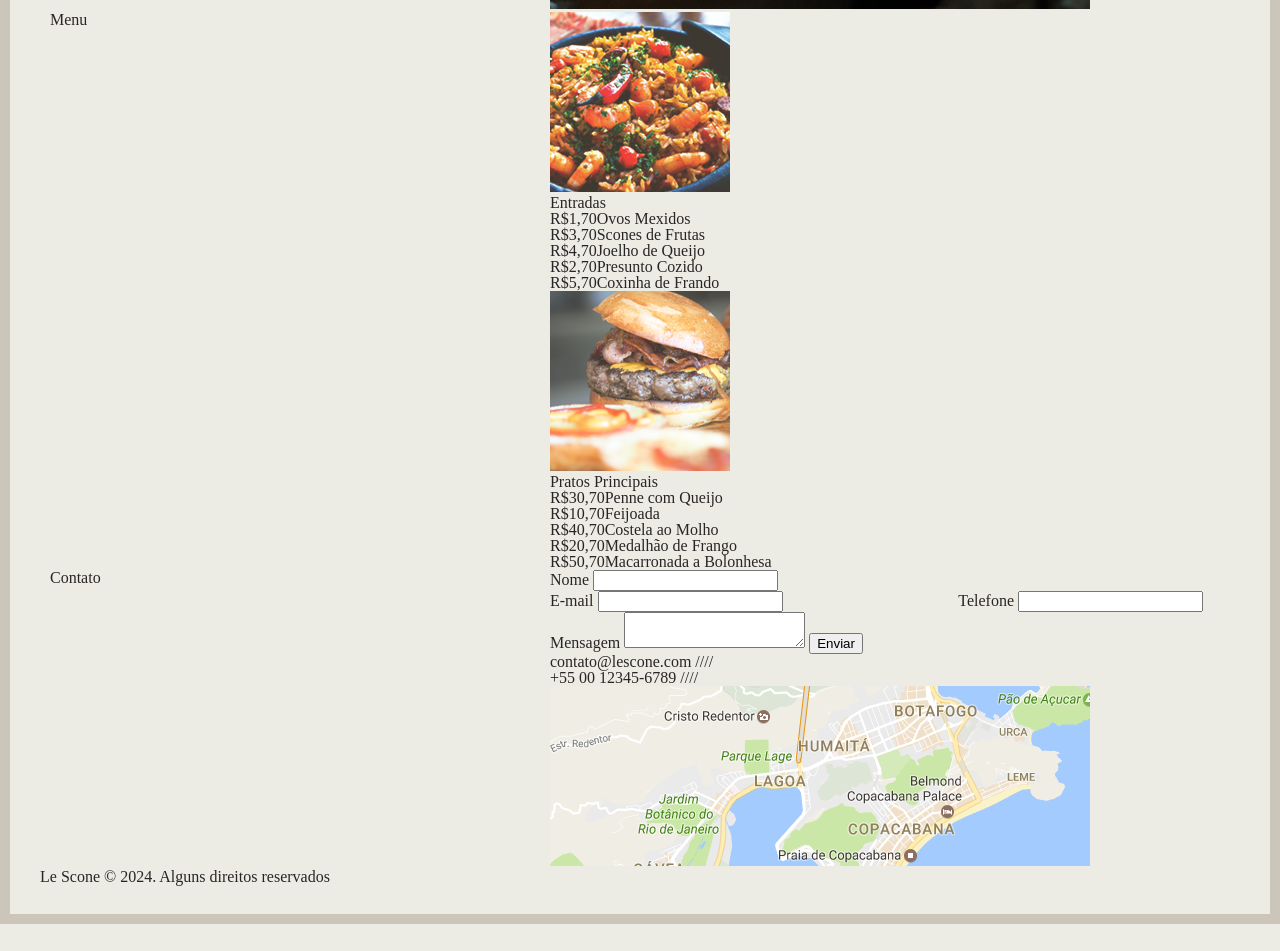
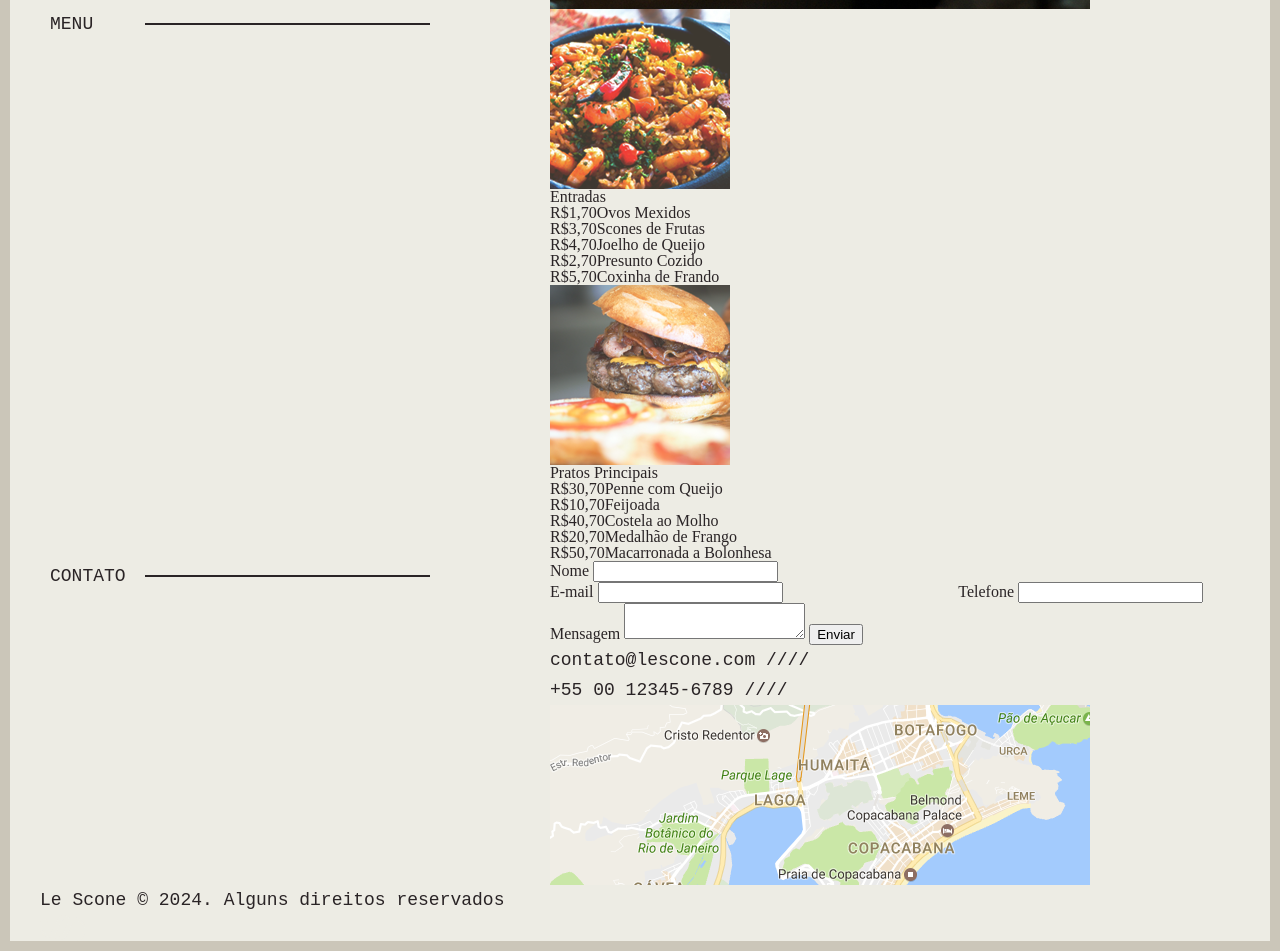
Before and after one commit to yuri-italo/le-scone, a plain HTML site: page index.html in a window 1280 px wide. Shown: the part 701-1652 px from the top of the page. Before the commit the page ends 1625 px from the top, so only its background shows below. Drawn offline with Linux system fonts and the light colour scheme; a web font is replaced by a local one.

Commit message:
lescone - geral

```diff
--- a/css/scss/_geral.scss
+++ b/css/scss/_geral.scss
@@ -2,4 +2,36 @@ body {
   background: $bege-claro;
   border: 10px solid $bege-medio;
   color: $cinza;
+  @include d(s) {
+    border: none;
+  }
 }
+
+img {
+  display: block;
+  max-width: 100%;
+}
+
+p {
+  @include tipo-1(18);
+}
+
+.titulo {
+  @include tipo-1(18);
+  text-transform: uppercase;
+  @include d(s) {
+    margin-bottom: 40px;
+  }
+  &::after {
+    content: "";
+    display: block;
+    width: 75%;
+    float: right;
+    height: 2px;
+    background: $cinza;
+    margin-top: 14px;
+    @include d(m) {
+      width: 60%;
+    }
+  }
+}
```
Also changed, not shown: css/scss/_intro.scss (added), css/style.css, 1 other file.
